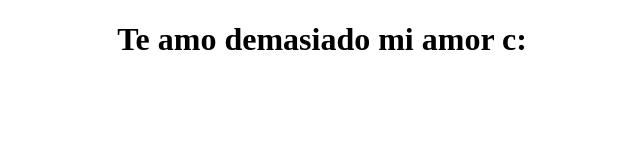
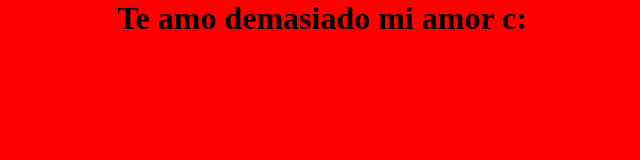
Before and after one commit to MarlonJM/portafolio, a plain HTML site: page index.html in a window 1280 px wide. Shown: the whole page, without its empty margins (318-958 px from the left). Drawn offline with Linux system fonts and the light colour scheme.

Commit message:
Hoja de estilos

```diff
--- /dev/null
+++ b/css/style.css
@@ -0,0 +1,5 @@
+* {
+	padding: 0;
+	margin: 0;
+	background-color: red;
+}
--- a/index.html
+++ b/index.html
@@ -2,6 +2,7 @@
 <html>
 <head>
 	<title>Marlon JM</title>
+	<link rel="stylesheet" type="text/css" href="css/style.css">
 </head>
 <body>
 	<h1 style="text-align:center;">Te amo demasiado mi amor c:</h1>
```
